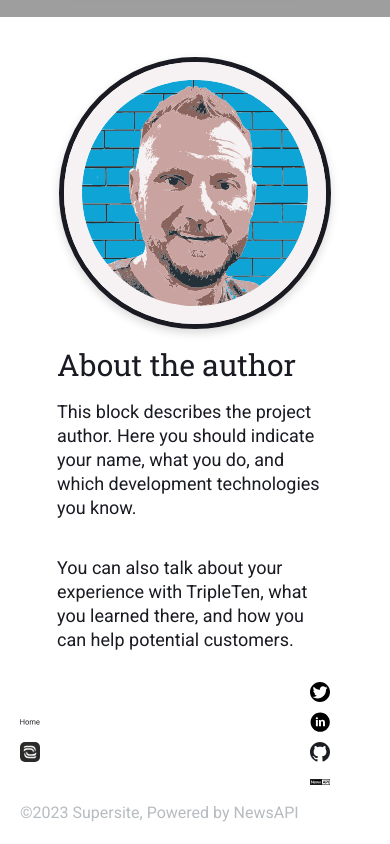
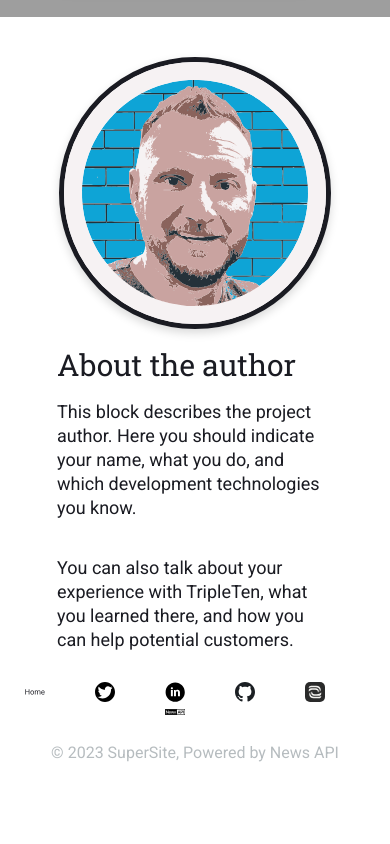
Before and after one commit to blinn26/project-name-frontend, a React (Create React App) app: page / in a window 390 px wide. Shown: the part 550-1394 px from the top of the page. After the commit the page ends 1334 px from the top, so only its background shows below. Built offline with nearby package versions, Linux system fonts and the light colour scheme; grey boxes are pictures that could not be loaded.

Commit message:
footer corrections

```diff
--- a/src/components/Footer/Footer.css
+++ b/src/components/Footer/Footer.css
@@ -55,42 +55,30 @@
 @media screen and (max-width: 767px) {
   .footer {
     flex-direction: column-reverse;
-    align-items: flex-start;
+    align-items: center;
     padding: 20px;
   }
 
   .footer__copyright {
-    white-space: nowrap;
+    text-align: center;
+    margin-top: 20px;
+    display: flex;
+    width: 288px;
+    height: 22px;
     flex-direction: column;
-    display: flex;
-    width: 100%;
+    flex-shrink: 0;
     color: var(--simulator-gray-text, #B6BCBF);
     font-size: 16px;
     font-family: Roboto;
     line-height: 22px;
-
+    white-space: nowrap;
   }
 
   .footer__links {
     width: 100%;
     flex-direction: row;
-    justify-content: space-between;
+    justify-content: space-around;
     flex-wrap: wrap;
-  }
-
-  .footer__links-left,
-  .footer__links-right {
-    display: flex;
-    flex-direction: column;
-    align-items: center;
-  }
-
-  .footer__links-right {
-    align-items: flex-end;
-  }
-
-  .footer__button {
-    margin-bottom: 10px;
   }
 
   .footer__home-icon,
--- a/src/components/Footer/Footer.js
+++ b/src/components/Footer/Footer.js
@@ -17,10 +17,9 @@ const Footer = () => {
   return (
     <footer className='footer'>
       <div className='footer__left'>
-        <p className='footer__copyright'>©2023 Supersite, Powered by NewsAPI</p>
+        <p className='footer__copyright'>© 2023 SuperSite, Powered by News API</p>
       </div>
       <nav className='footer__links'>
-        <div className='footer__links-left'>
         <Link
           to='/'
           className='footer__button footer__home-button'>
@@ -30,17 +29,6 @@ const Footer = () => {
             className='footer__home-icon'
           />
         </Link>
-          <a
-            onClick={(event) => handleNavigation('https://practicum.com', event)}
-            className='footer__button'>
-            <img
-              alt='tripleten logo'
-              src={tripleten}
-              className='footer__tripleten-icon'
-            />
-          </a>
-        </div>
-        <div className='footer__links-right'>
         <a
           onClick={(event) => handleNavigation('https://twitter.com/createdbyben26', event)}
           className='footer__button'>
@@ -70,6 +58,15 @@ const Footer = () => {
           />
         </a>
         <a
+          onClick={(event) => handleNavigation('https://practicum.com', event)}
+          className='footer__button'>
+          <img
+            alt='tripleten logo'
+            src={tripleten}
+            className='footer__tripleten-icon'
+          />
+        </a>
+        <a
           onClick={(event) => handleNavigation('https://newsapi.org', event)}
           className='footer__button footer__api-button'>
           <img
@@ -78,7 +75,6 @@ const Footer = () => {
             className='footer__api-icon'
           />
         </a>
-        </div>
       </nav>
     </footer>
   );
```
Lines whose indentation alone changed are shown as unchanged.
